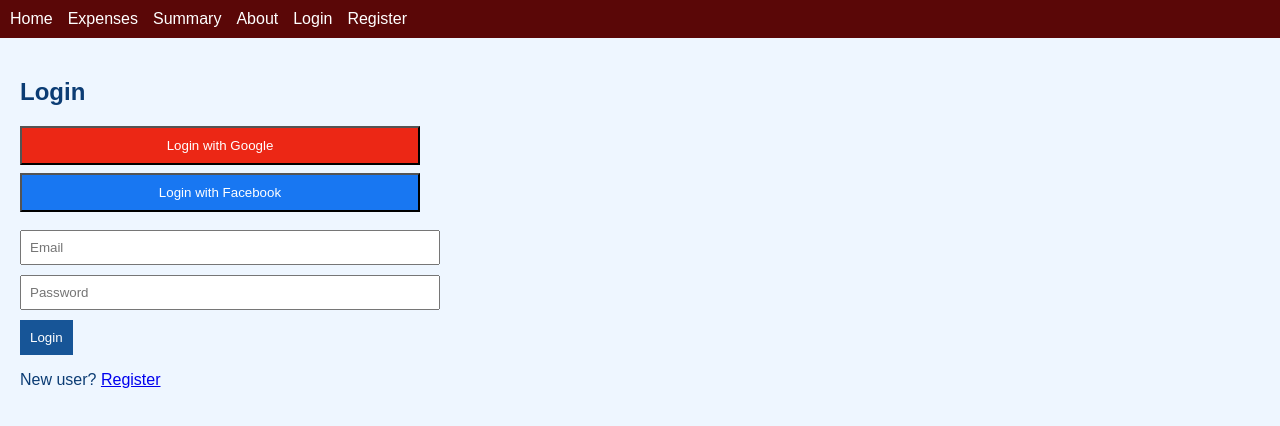
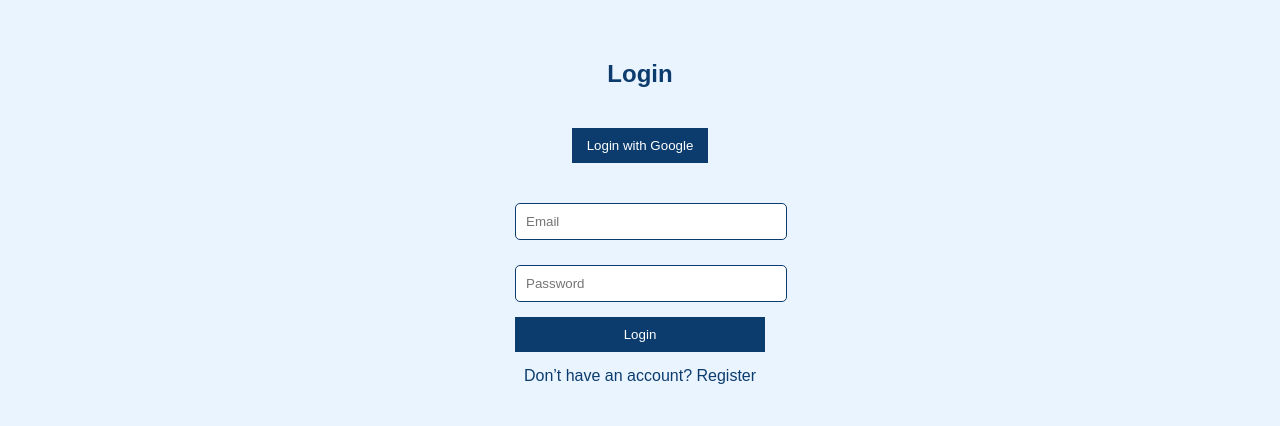
Before and after one commit to dipikadangal16-code/Expense-Tracker-App, a React (Vite) app: page /login in a window 1280 px wide. Shown: the top 426 px of the page. Built offline with nearby package versions, Linux system fonts and the light colour scheme.

Commit message:
logout update

```diff
--- a/package.json
+++ b/package.json
@@ -12,8 +12,10 @@
   "dependencies": {
     "axios": "^1.13.4",
     "firebase": "^12.8.0",
+    "js-cookie": "^3.0.5",
     "react": "^19.2.0",
     "react-dom": "^19.2.0",
+    "react-hook-form": "^7.71.1",
     "react-router-dom": "^7.13.0"
   },
   "devDependencies": {
--- a/src/App.jsx
+++ b/src/App.jsx
@@ -1,30 +1,43 @@
-import { BrowserRouter, Routes, Route, Link } from "react-router-dom"
+import { useState, useEffect } from "react"
+import { BrowserRouter, Routes, Route, Navigate } from "react-router-dom"
+import Cookies from "js-cookie"
+
+import Login from "./pages/Login"
+import Register from "./pages/Register"
 import Home from "./pages/Home"
 import Expenses from "./pages/Expenses"
 import Summary from "./pages/Summary"
 import About from "./pages/About"
-import Login from "./pages/Login"
-import Register from "./pages/Register"
 
 function App() {
+  const [uid, setUid] = useState(null)
+
+  // On mount, check cookies
+  useEffect(() => {
+    const cookieUid = Cookies.get("uid")
+    if (cookieUid) setUid(cookieUid)
+  }, [])
+
+  // Called after login
+  function loginUpdate() {
+    const cookieUid = Cookies.get("uid")
+    setUid(cookieUid)
+  }
+
+  // Called after logout
+  function logoutUpdate() {
+    setUid(null)
+  }
+
   return (
     <BrowserRouter>
-      <nav className="navbar">
-        <Link to="/">Home</Link>
-        <Link to="/expenses">Expenses</Link>
-        <Link to="/summary">Summary</Link>
-        <Link to="/about">About</Link>
-        <Link to="/login">Login</Link>
-        <Link to="/register">Register</Link>
-      </nav>
-
       <Routes>
-        <Route path="/" element={<Home />} />
-        <Route path="/expenses" element={<Expenses />} />
-        <Route path="/summary" element={<Summary />} />
-        <Route path="/about" element={<About />} />
-        <Route path="/login" element={<Login />} />
-        <Route path="/register" element={<Register />} />
+        <Route path="/login" element={!uid ? <Login loginUpdate={loginUpdate} /> : <Navigate to="/" />} />
+        <Route path="/register" element={!uid ? <Register /> : <Navigate to="/" />} />
+        <Route path="/" element={uid ? <Home logoutUpdate={logoutUpdate} /> : <Navigate to="/login" />} />
+        <Route path="/expenses" element={uid ? <Expenses logoutUpdate={logoutUpdate} /> : <Navigate to="/login" />} />
+        <Route path="/summary" element={uid ? <Summary logoutUpdate={logoutUpdate} /> : <Navigate to="/login" />} />
+        <Route path="/about" element={uid ? <About logoutUpdate={logoutUpdate} /> : <Navigate to="/login" />} />
       </Routes>
     </BrowserRouter>
   )
--- a/src/main.jsx
+++ b/src/main.jsx
@@ -4,7 +4,5 @@ import App from "./App"
 import "./index.css"
 
 ReactDOM.createRoot(document.getElementById("root")).render(
-  <React.StrictMode>
-    <App />
-  </React.StrictMode>
+  <App />
 )
--- a/src/pages/Expenses.jsx
+++ b/src/pages/Expenses.jsx
@@ -1,27 +1,31 @@
 import axios from "axios"
 import { useEffect, useState } from "react"
 
+import Navbar from "../components/navbar"
+
 function Expenses() {
-    var [items, setItems] = useState([])
+    var state = useState([])
+    var expenses = state[0]
+    var setExpenses = state[1]
 
     useEffect(function () {
         axios.get("https://dummyjson.com/products")
-            .then(function (response) {
-                setItems(response.data.products)
+            .then(function (res) {
+                setExpenses(res.data.products)
             })
     }, [])
 
     return (
-        <div className="page">
-            <h2>Expenses</h2>
-            {items.map(function (item) {
-                return (
-                    <div key={item.id} className="card">
-                        <p>{item.title}</p>
-                        <p>Price: ${item.price}</p>
-                    </div>
-                )
-            })}
+        <div style={{ backgroundColor: "#eaf4ff", minHeight: "100vh" }}>
+            <Navbar />
+            <div style={{ padding: "20px", color: "#0b3c6d" }}>
+                <h2>Expenses</h2>
+                {expenses.map(function (item) {
+                    return (
+                        <div key={item.id}>{item.title} — ${item.price}</div>
+                    )
+                })}
+            </div>
         </div>
     )
 }
--- a/src/pages/Login.jsx
+++ b/src/pages/Login.jsx
@@ -1,54 +1,103 @@
-import { useState } from "react"
-import { auth, googleProvider, facebookProvider } from "../firebase"
+import { useForm } from "react-hook-form"
 import { signInWithEmailAndPassword, signInWithPopup } from "firebase/auth"
-import { Link } from "react-router-dom"
+import { auth, googleProvider } from "../firebase"
+import { useNavigate } from "react-router-dom"
+import Cookies from "js-cookie"
 
-function Login() {
-    var emailState = useState("")
-    var passwordState = useState("")
+function Login({ loginUpdate }) {
+    var navigate = useNavigate()
+    var form = useForm()
+    var register = form.register
+    var handleSubmit = form.handleSubmit
 
-    var email = emailState[0]
-    var setEmail = emailState[1]
-    var password = passwordState[0]
-    var setPassword = passwordState[1]
-
-    function loginEmail(e) {
-        e.preventDefault()
-        signInWithEmailAndPassword(auth, email, password)
-            .then(function () { alert("Login successful") })
-            .catch(function (error) { alert(error.message) })
+    // Email/Password login
+    function onSubmit(data) {
+        signInWithEmailAndPassword(auth, data.email, data.password)
+            .then(function (result) {
+                Cookies.set("uid", result.user.uid)
+                loginUpdate() // notify App to re-render
+                navigate("/") // go to home
+            })
+            .catch(function (error) {
+                alert(error.message)
+            })
     }
 
+    // Google login
     function loginGoogle() {
         signInWithPopup(auth, googleProvider)
-            .then(function () { alert("Google login successful") })
-            .catch(function (error) { alert(error.message) })
-    }
-
-    function loginFacebook() {
-        signInWithPopup(auth, facebookProvider)
-            .then(function () { alert("Facebook login successful") })
-            .catch(function (error) { alert(error.message) })
+            .then(function (result) {
+                Cookies.set("uid", result.user.uid)
+                Cookies.set("name", result.user.displayName)
+                Cookies.set("token", result.user.accessToken)
+                loginUpdate() // notify App to re-render
+                navigate("/") // go to home
+            })
+            .catch(function (error) {
+                alert(error.message)
+            })
     }
 
     return (
-        <div className="page auth">
-            <h2>Login</h2>
+        <div style={{
+            padding: "40px",
+            backgroundColor: "#eaf4ff",
+            minHeight: "100vh",
+            display: "flex",
+            flexDirection: "column",
+            alignItems: "center"
+        }}>
+            <h2 style={{ color: "#0b3c6d" }}>Login</h2>
 
-            <button className="social google" onClick={loginGoogle}>
+            <button
+                onClick={loginGoogle}
+                style={{
+                    marginTop: "20px",
+                    padding: "10px 15px",
+                    backgroundColor: "#0b3c6d",
+                    color: "white",
+                    border: "none",
+                    cursor: "pointer"
+                }}
+            >
                 Login with Google
             </button>
-            <button className="social fb" onClick={loginFacebook}>
-                Login with Facebook
-            </button>
 
-            <form onSubmit={loginEmail}>
-                <input type="email" placeholder="Email" onChange={function (e) { setEmail(e.target.value) }} required />
-                <input type="password" placeholder="Password" onChange={function (e) { setPassword(e.target.value) }} required />
-                <button className="btn" type="submit">Login</button>
+            <form
+                onSubmit={handleSubmit(onSubmit)}
+                style={{ marginTop: "30px", display: "flex", flexDirection: "column", width: "250px" }}
+            >
+                <input
+                    placeholder="Email"
+                    {...register("email")}
+                    style={{ padding: "10px", marginBottom: "15px", borderRadius: "5px", border: "1px solid #0b3c6d" }}
+                />
+                <input
+                    type="password"
+                    placeholder="Password"
+                    {...register("password")}
+                    style={{ padding: "10px", marginBottom: "15px", borderRadius: "5px", border: "1px solid #0b3c6d" }}
+                />
+                <button
+                    type="submit"
+                    style={{
+                        padding: "10px",
+                        backgroundColor: "#0b3c6d",
+                        color: "white",
+                        border: "none",
+                        cursor: "pointer"
+                    }}
+                >
+                    Login
+                </button>
             </form>
 
-            <p>New user? <Link to="/register">Register</Link></p>
+            <p
+                style={{ marginTop: "15px", cursor: "pointer", color: "#0b3c6d" }}
+                onClick={function () { navigate("/register") }}
+            >
+                Don’t have an account? Register
+            </p>
         </div>
     )
 }
--- a/src/pages/Register.jsx
+++ b/src/pages/Register.jsx
@@ -1,37 +1,96 @@
-import { useState } from "react"
+import { useForm } from "react-hook-form"
+import { createUserWithEmailAndPassword, updateProfile } from "firebase/auth"
 import { auth } from "../firebase"
-import { createUserWithEmailAndPassword } from "firebase/auth"
-import { Link } from "react-router-dom"
+import { useNavigate } from "react-router-dom"
 
 function Register() {
-    var emailState = useState("")
-    var passwordState = useState("")
+    const navigate = useNavigate()
+    const { register, handleSubmit, formState: { errors } } = useForm()
 
-    var email = emailState[0]
-    var setEmail = emailState[1]
-    var password = passwordState[0]
-    var setPassword = passwordState[1]
+    function onSubmit(data) {
+        const { name, email, password } = data
 
-    function registerUser(e) {
-        e.preventDefault()
         createUserWithEmailAndPassword(auth, email, password)
-            .then(function () { alert("Registration successful") })
-            .catch(function (error) { alert(error.message) })
+            .then(userCredential => {
+                // Add display name to Firebase user
+                updateProfile(auth.currentUser, { displayName: name })
+                    .then(() => {
+                        alert("Registered successfully!")
+                        navigate("/login")
+                    })
+            })
+            .catch(error => {
+                alert(error.message)
+            })
     }
 
     return (
-        <div className="page auth">
-            <h2>Register</h2>
+        <div style={{ padding: "40px", backgroundColor: "#eaf4ff", minHeight: "100vh", display: "flex", flexDirection: "column", alignItems: "center" }}>
+            <h2 style={{ color: "#0b3c6d" }}>Register</h2>
 
-            <form onSubmit={registerUser}>
-                <input type="email" placeholder="Email" onChange={function (e) { setEmail(e.target.value) }} required />
-                <input type="password" placeholder="Password" onChange={function (e) { setPassword(e.target.value) }} required />
-                <button className="btn" type="submit">Register</button>
+            <form onSubmit={handleSubmit(onSubmit)} style={{ display: "flex", flexDirection: "column", width: "300px", marginTop: "20px" }}>
+                {/* Name */}
+                <input
+                    placeholder="Full Name"
+                    {...register("name", { required: "Name is required" })}
+                    style={inputStyle}
+                />
+                {errors.name && <span style={errorStyle}>{errors.name.message}</span>}
+
+                {/* Email */}
+                <input
+                    placeholder="Email"
+                    {...register("email", {
+                        required: "Email is required",
+                        pattern: { value: /\S+@\S+\.\S+/, message: "Invalid email" }
+                    })}
+                    style={inputStyle}
+                />
+                {errors.email && <span style={errorStyle}>{errors.email.message}</span>}
+
+                {/* Password */}
+                <input
+                    type="password"
+                    placeholder="Password"
+                    {...register("password", {
+                        required: "Password is required",
+                        minLength: { value: 6, message: "Password must be at least 6 characters" },
+                        pattern: { value: /^(?=.*[0-9]).*$/, message: "Password must include a number" }
+                    })}
+                    style={inputStyle}
+                />
+                {errors.password && <span style={errorStyle}>{errors.password.message}</span>}
+
+                <button type="submit" style={buttonStyle}>Register</button>
             </form>
 
-            <p>Already registered? <Link to="/login">Login</Link></p>
+            <p style={{ marginTop: "15px", cursor: "pointer", color: "#0b3c6d" }} onClick={() => navigate("/login")}>
+                Already have an account? Login
+            </p>
         </div>
     )
 }
 
+const inputStyle = {
+    padding: "10px",
+    marginBottom: "10px",
+    borderRadius: "5px",
+    border: "1px solid #0b3c6d"
+}
+
+const buttonStyle = {
+    padding: "10px",
+    backgroundColor: "#0b3c6d",
+    color: "white",
+    border: "none",
+    cursor: "pointer",
+    marginTop: "10px"
+}
+
+const errorStyle = {
+    color: "red",
+    marginBottom: "10px",
+    fontSize: "0.85rem"
+}
+
 export default Register
```
Also changed, not shown: src/components/Navbar.jsx (+42 -11 lines), src/firebase.js (+8 -4 lines), src/index.css (+23 -0 lines), src/pages/About.jsx (+10 -6 lines), src/pages/Home.jsx (+8 -6 lines), src/pages/Summary.jsx (+17 -10 lines), 1 other file (tests, documents, lock files or other folders).
